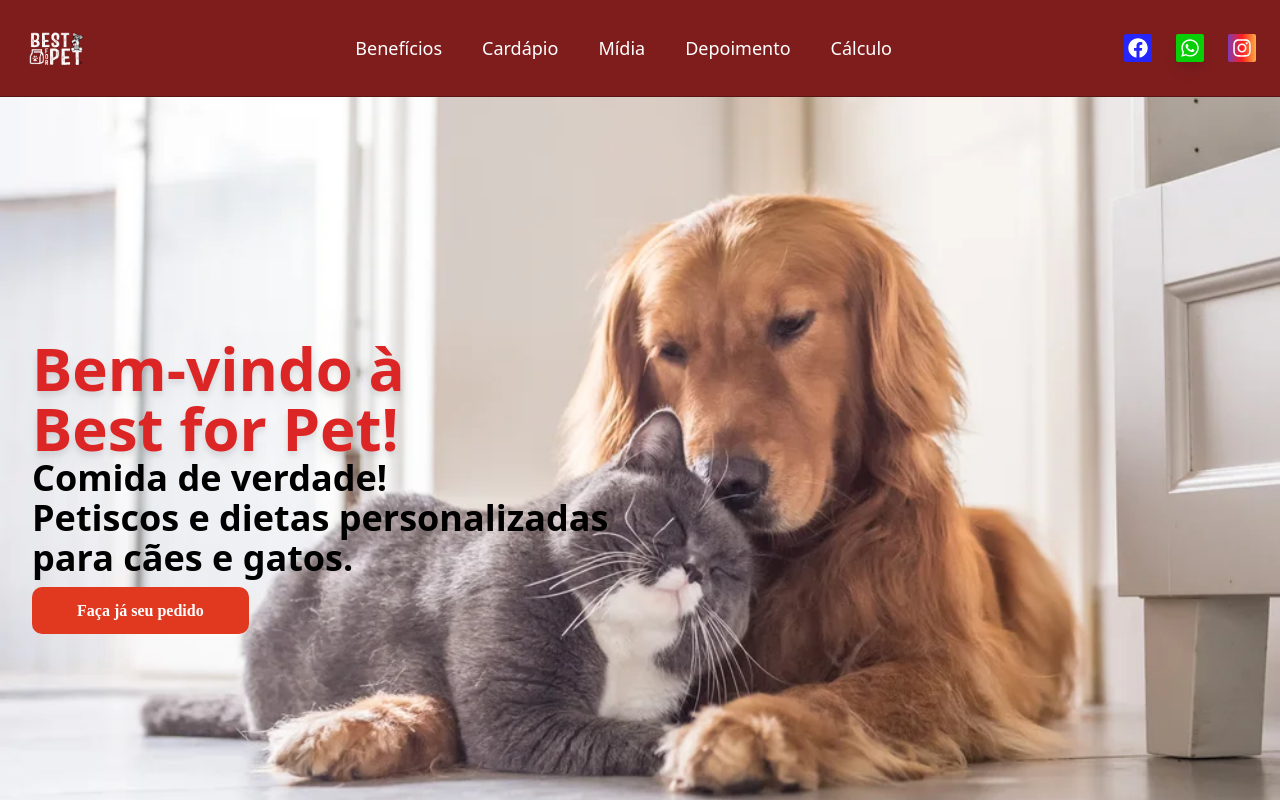
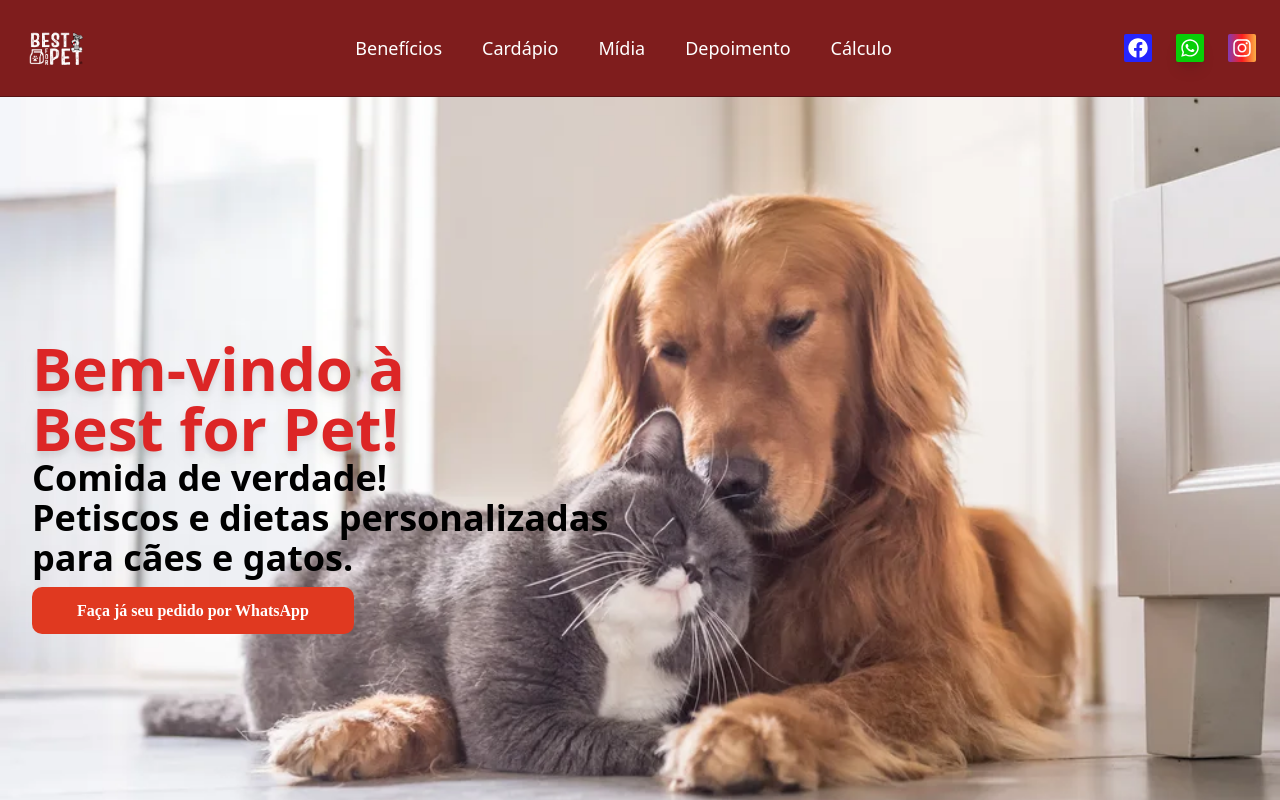
Before and after one commit to Bestforpetoficial/LpAtualizado, a React (Vite) app: page / in a window 1280 px wide. Shown: the top 800 px of the page. Built offline with nearby package versions, Linux system fonts and the light colour scheme.

Commit message:
Update Home.jsx

```diff
--- a/src/pages/Home.jsx
+++ b/src/pages/Home.jsx
@@ -21,7 +21,7 @@ const Home = () => {
                             Comida de verdade! <br /> Petiscos e dietas personalizadas <br /> para cães e gatos.
                         </h1>
                         <a href="https://api.whatsapp.com/send?phone=5519996042970&text=" id="home-btn" target="_blank" className="text-white bg-red-600 py-2 px-6 rounded-lg hover:bg-red-700">
-                            Faça já seu pedido
+                            Faça já seu pedido por WhatsApp
                         </a>
                     </div>
                 </div>
```
